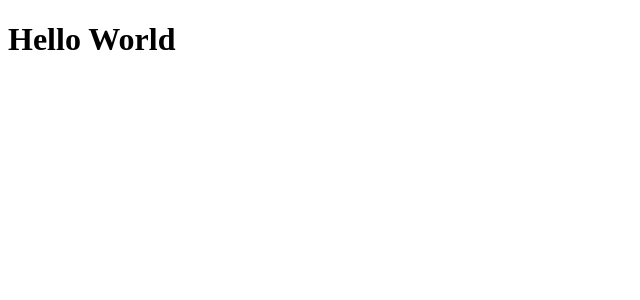
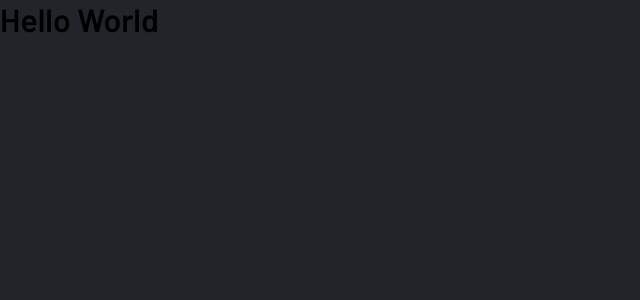
Before and after one commit to matheus-pissaia/Stocks-Teste-Frontend, a React (Create React App) app: page / in a window 1280 px wide. Shown: the top 300 px of the page, without its empty margins (0-640 px from the left). Built offline with nearby package versions, Linux system fonts and the light colour scheme.

Commit message:
Global Styles

```diff
--- a/public/index.html
+++ b/public/index.html
@@ -1,8 +1,15 @@
 <!DOCTYPE html>
 <html lang="pt-BR">
   <head>
+    <link rel="preconnect" href="https://fonts.googleapis.com">
+    <link rel="preconnect" href="https://fonts.gstatic.com" crossorigin>
+    <link href="https://fonts.googleapis.com/css2?family=Barlow:wght@400;500;600&display=swap" rel="stylesheet">
+
     <meta charset="utf-8" />
     <meta name="viewport" content="width=device-width, initial-scale=1" />
+
+    <link rel="shortcut icon" href="favicon.png" type="image/png">
+
     <title>Stocks</title>
   </head>
   <body>
--- a/src/App.tsx
+++ b/src/App.tsx
@@ -1,6 +1,11 @@
+import { GlobalStyle } from './styles/global';
+
 function App() {
   return (
-    <h1>Hello World</h1>
+    <>
+      <h1>Hello World</h1>
+      <GlobalStyle />
+    </>
   );
 }
 
--- /dev/null
+++ b/src/styles/global.ts
@@ -0,0 +1,49 @@
+import { createGlobalStyle } from 'styled-components';
+
+export const GlobalStyle = createGlobalStyle`
+  :root {
+    --red: #ff5b5b;
+    --green: #00cf98;
+    --purple: #7129cc;
+
+    --gray-100: #f8f9fa;
+    --gray-300: #dde2e5;
+    --gray-500: #acb5bd;
+    --gray-700: #495057;
+    --gray-900: #212429;
+  }
+
+  * {
+    margin: 0;
+    padding: 0;
+    box-sizing: border-box;
+  }
+
+  html {
+    @media (max-width: 1080px) {
+      font-size: 93.75%; // 15px
+    }
+
+    @media (max-width: 720px) {
+      font-size: 87.5%; // 14px
+    }
+  }
+
+  body {
+    background: var(--gray-900);
+    -webkit-font-smoothing: antialiased;
+  }
+
+  body, input, textarea, button {
+    font-family: 'Barlow', sans-serif;
+    font-weight: 400;
+  }
+
+  h1, h2, h3, h4, h5, h6, strong {
+    font-weight: 600;
+  }
+
+  button {
+    cursor: pointer;
+  }
+`;
```
Also changed, not shown: public/favicon.png (added).
